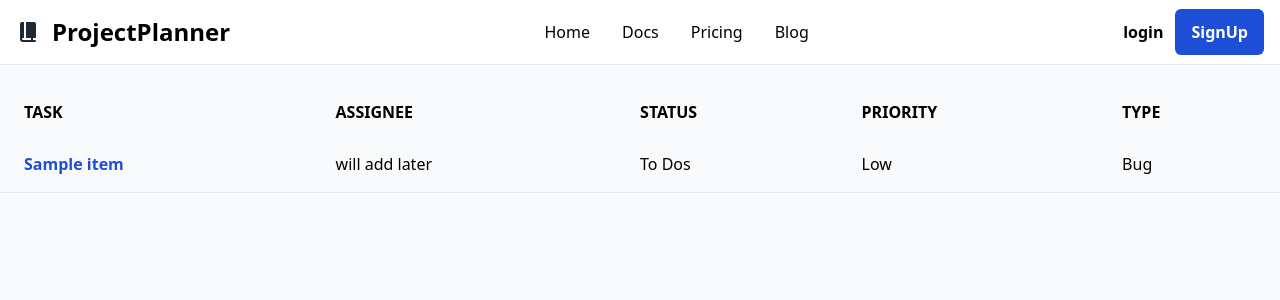
After one commit to Noahwekesa/projectplanner, a Django app: template templates/items/list.html in a window 1280 px wide. The commit adds this page. Shown: the top 300 px of the page. Run offline with Django 4.2, Linux system fonts and the light colour scheme; the template is opened without the code that fills it: values that come from a table or form of the project are taken from there, others are empty; tables that the repository leaves empty hold one stand-in row (values such as "Sample post"); style sheets or scripts are compiled from the project's sources; some libraries are stand-ins or nearby versions.

Commit message:
items list view

```diff
--- a/items/forms.py
+++ b/items/forms.py
@@ -7,3 +7,6 @@ class ItemForm(forms.ModelForm):
     class Meta:
         model = Item
         fields = ["title", "description"]
+
+        def clean_title(self):
+            raise forms.ValidationError("There was something wrong.")
--- a/items/models.py
+++ b/items/models.py
@@ -1,7 +1,7 @@
 from django.conf import settings
 from django.db import models
+from django.urls import reverse
 from projects.models import Project
-from django.utils import timezone
 
 
 User = settings.AUTH_USER_MODEL
@@ -68,3 +68,6 @@ class Item(models.Model):
         if self.added_by:
             self.added_by_username = self.added_by.username
         super().save(*args, **kwargs)
+
+    def get_absolute_url(self):
+        return reverse("items:detail", kwargs={"id": self.id})
--- a/items/urls.py
+++ b/items/urls.py
@@ -5,5 +5,7 @@ from . import views
 app_name = "items"
 
 urlpatterns = [
-    path("items/create", views.item_create_view, name="create-item"),
+    path("create/", views.item_create_view, name="create-item"),
+    path("", views.item_list_view, name="list"),
+    path("<int:id>", views.item_detail_update_view, name="detail"),
 ]
--- a/templates/items/create.html
+++ b/templates/items/create.html
@@ -3,8 +3,9 @@
 {% load tailwind_filters %}
 {% block content %}
 <div class="py-8 px-4 mx-auto max-w-2xl lg:py-16">
-  <h1 class="text-2xl font-medium">Create Task for <span class="text-blue-700"> {{request.project.title}}
-    </span></h1>
+  <h2 class="mb-4 text-xl font-bold text-gray-900">Create Task for <span class="text-blue-700">
+      {{request.project.title}}
+    </span></h2>
   <form method="post">
     {% csrf_token %}
     {{form|crispy}}
--- /dev/null
+++ b/templates/items/detail.html
@@ -0,0 +1,4 @@
+{% extends 'base.html' %}
+{% block content %}
+
+{% endblock content %}
--- /dev/null
+++ b/templates/items/list.html
@@ -0,0 +1,52 @@
+{% extends 'base.html' %}
+{% block content %}
+<div class="relative overflow-x-auto mt-6">
+  <table class="w-full text-left rtl:text-right">
+    <thead class="uppercase ">
+      <tr>
+        <th scope="col" class="px-6 py-3">
+          Task
+        </th>
+        <th scope="col" class="px-6 py-3">
+          Assignee
+        </th>
+        <th scope="col" class="px-6 py-3">
+          Status
+        </th>
+        <th scope="col" class="px-6 py-3">
+          Priority
+        </th>
+        <th scope="col" class="px-6 py-3">
+          Type
+        </th>
+      </tr>
+    </thead>
+    <tbody>
+      {% for object in object_list %}
+
+      <tr class="border-b">
+        <th scope="row" class="px-6 py-4 whitespace-nowrap">
+          <a class="text-blue-700" href="{{ object.get_absolute_url }}">
+            {{object.title}}
+          </a>
+        </th>
+        <td class="px-6 py-4">
+          will add later
+        </td>
+        <td class="px-6 py-4">
+          {{object.status}}
+        </td>
+        <td class="px-6 py-4">
+          {{object.priority}}
+        </td>
+        <td class="px-6 py-4">
+          {{object.itemtype}}
+        </td>
+      </tr>
+
+      {% endfor %}
+
+    </tbody>
+  </table>
+</div>
+{% endblock content %}
--- a/templates/pages/components/hero.html
+++ b/templates/pages/components/hero.html
@@ -1,4 +1,4 @@
-<section class="bg-white">
+<section class="">
   <div class="py-8 px-4 mx-auto max-w-screen-xl text-center lg:py-16 lg:px-12">
     <a
       href="#"
--- /dev/null
+++ b/templates/pages/dashboard.html
@@ -0,0 +1,5 @@
+{% extends "base.html" %}
+{% block title %}Dashboard{% endblock title %}
+{% block content %}
+
+{% endblock content %}
--- /dev/null
+++ b/templates/projects/projects.html
@@ -0,0 +1,2 @@
+{% extends 'base.html' %} {% block title %} Project Overview {% endblock title%}
+{% block content %} {% endblock content %}
```
Also changed, not shown: items/views.py (+29 -4 lines), templates/projects/overview.html (added, +17 -0 lines).
